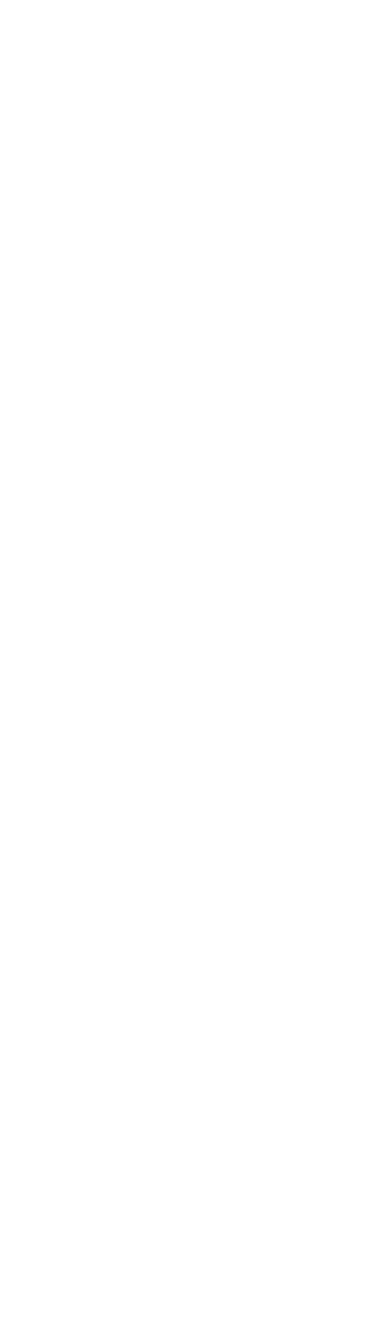
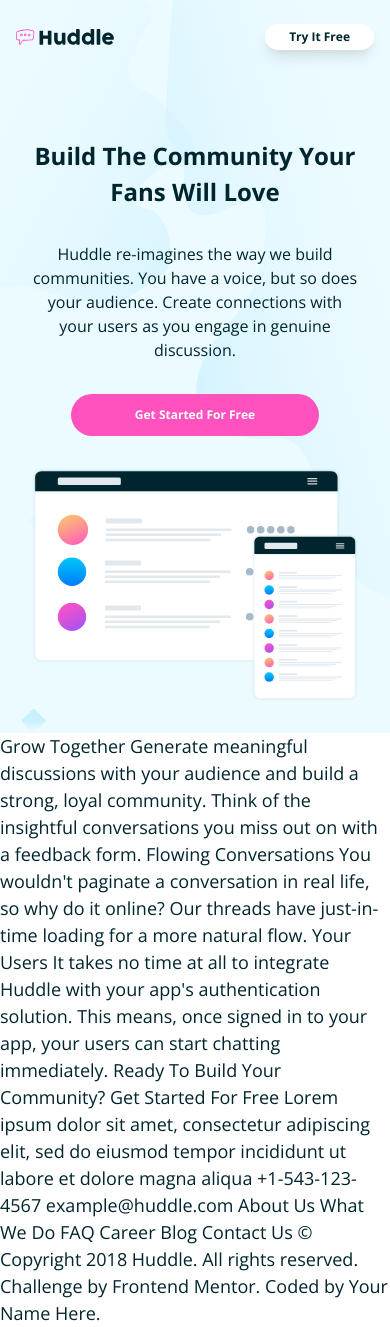
Before and after one commit to kyrelldixon/huddle-landing-page, a Next.js app: page / in a window 390 px wide. Before the commit the page ends 844 px from the top, so only its background shows below. Built offline with nearby package versions, Linux system fonts and the light colour scheme.

Commit message:
feat: add mobile hero

```diff
--- a/pages/index.js
+++ b/pages/index.js
@@ -1 +1,53 @@
-export default () => <div></div>;
+export default () => (
+  <div className="font-body text-cyan-dark">
+    <header
+      className="relative bg-cyan-light bg-cover bg-center bg-no-repeat"
+      style={{ backgroundImage: `url('/images/bg-hero-mobile.svg')` }}
+    >
+      <nav className="px-4 py-6 flex items-center justify-between">
+        <img className="h-4" src="/images/logo.svg" alt="Huddle Logo" />
+        <button className="bg-white px-6 py-1 text-xs font-bold rounded-full shadow-lg">
+          Try It Free
+        </button>
+      </nav>
+      <div className="flex flex-col items-center pt-16 text-center px-8 pb-8">
+        <h1 className="text-2xl font-bold mb-8">
+          Build The Community Your Fans Will Love
+        </h1>
+        <p className="mb-8 text-base">
+          Huddle re-imagines the way we build communities. You have a voice, but
+          so does your audience. Create connections with your users as you
+          engage in genuine discussion.
+        </p>
+        <button className="bg-pink text-xs text-white mb-8 px-16 py-3 font-bold rounded-full">
+          Get Started For Free
+        </button>
+        <img
+          src="/images/illustration-mockups.svg"
+          alt="desktop and mobile browsers"
+        />
+      </div>
+    </header>
+    Grow Together Generate meaningful discussions with your audience and build a
+    strong, loyal community. Think of the insightful conversations you miss out
+    on with a feedback form. Flowing Conversations You wouldn't paginate a
+    conversation in real life, so why do it online? Our threads have
+    just-in-time loading for a more natural flow. Your Users It takes no time at
+    all to integrate Huddle with your app's authentication solution. This means,
+    once signed in to your app, your users can start chatting immediately. Ready
+    To Build Your Community? Get Started For Free Lorem ipsum dolor sit amet,
+    consectetur adipiscing elit, sed do eiusmod tempor incididunt ut labore et
+    dolore magna aliqua +1-543-123-4567 example@huddle.com About Us What We Do
+    FAQ Career Blog Contact Us &copy; Copyright 2018 Huddle. All rights
+    reserved.
+    <footer>
+      <p class="attribution">
+        Challenge by{" "}
+        <a href="https://www.frontendmentor.io?ref=challenge" target="_blank">
+          Frontend Mentor
+        </a>
+        . Coded by <a href="#">Your Name Here</a>.
+      </p>
+    </footer>
+  </div>
+);
```
